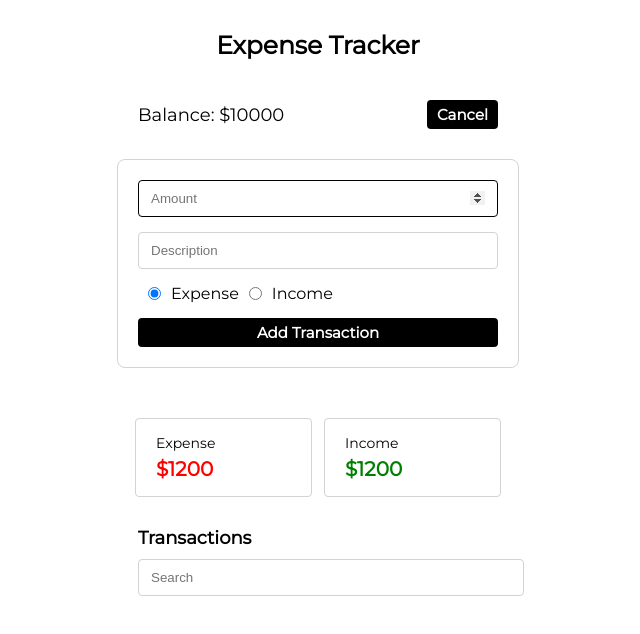
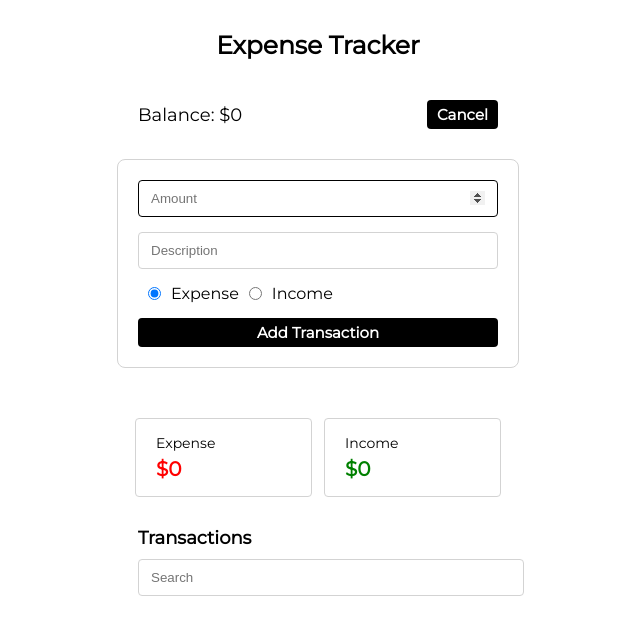
Before and after one commit to raffay2001/EXPENSE-TRACKER-APPLICATION, a React (Create React App) app: page / in a window 1280 px wide. Shown: the top 634 px of the page, without its empty margins (322-962 px from the left). Built offline with nearby package versions, Linux system fonts and the light colour scheme.

Commit message:
Work on the Transaction Component Complete

```diff
--- a/src/modules/home/OverviewComponent.js
+++ b/src/modules/home/OverviewComponent.js
@@ -101,7 +101,7 @@ const AddTransactionView = ({ toggleAddTxn, updateTransactions }) => {
     }, []);
 
     const addTransaction = () => {
-        console.log({ amount: Number(amount), desc, type, id: Date.now() });
+        console.log({ amount: parseInt(amount), desc, type, id: Date.now() });
         toggleAddTxn(prevState => !prevState);
         updateTransactions({ amount, desc, type });
     }
@@ -152,23 +152,23 @@ const AddTransactionView = ({ toggleAddTxn, updateTransactions }) => {
     );
 }
 
-const OverviewComponent = ({ updateTransactions }) => {
+const OverviewComponent = ({ updateTransactions, expense, income }) => {
 
     const [isAddTxnVisible, toggleAddTxn] = useState(true);
 
     return (
         <Container>
             <BalanceBox>
-                Balance: $10000
+                Balance: ${income - expense}
                 <AddTransaction onClick={() => toggleAddTxn(prevState => !prevState)}>{isAddTxnVisible ? 'Cancel' : 'ADD'}</AddTransaction>
             </BalanceBox>
             {isAddTxnVisible && <AddTransactionView toggleAddTxn={toggleAddTxn} updateTransactions={updateTransactions} />}
             <ExpenseContainer>
                 <AmountBox isIncome={false}>
-                    Expense <span>$1200</span>
+                    Expense <span>${expense}</span>
                 </AmountBox>
                 <AmountBox isIncome={true}>
-                    Income <span>$1200</span>
+                    Income <span>${income}</span>
                 </AmountBox>
             </ExpenseContainer>
         </Container>
--- a/src/modules/home/TransactionComponent.js
+++ b/src/modules/home/TransactionComponent.js
@@ -1,4 +1,6 @@
 import React from 'react';
+import { useEffect } from 'react';
+import { useState } from 'react';
 import styled from 'styled-components';
 
 const Container = styled.div`
@@ -46,12 +48,19 @@ const TransactionCell = ({ transaction }) => {
 }
 
 const TransactionComponent = ({ transactions }) => {
+
+    const [filteredTransactions, setFilteredTransactions] = useState(transactions);
+    const [searchText, setSearchText] = useState('');
+
+
     return (
         <Container>
             Transactions
             <input
                 type="text"
                 placeholder='Search'
+                value={searchText}
+                onChange={(e) => setSearchText(e.target.value)}
             />
             {
                 transactions.length ? transactions.map((transaction) => <TransactionCell transaction={transaction} key={transaction.id} />) : ''
```
